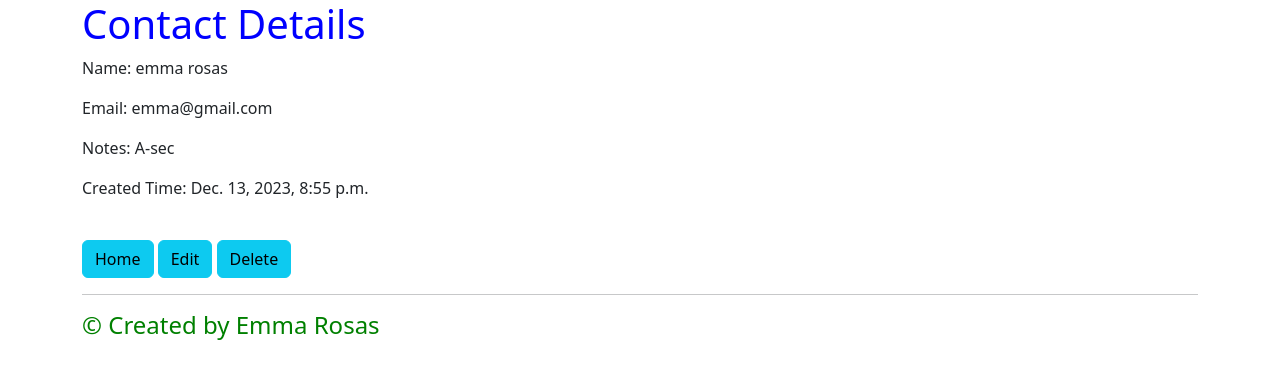
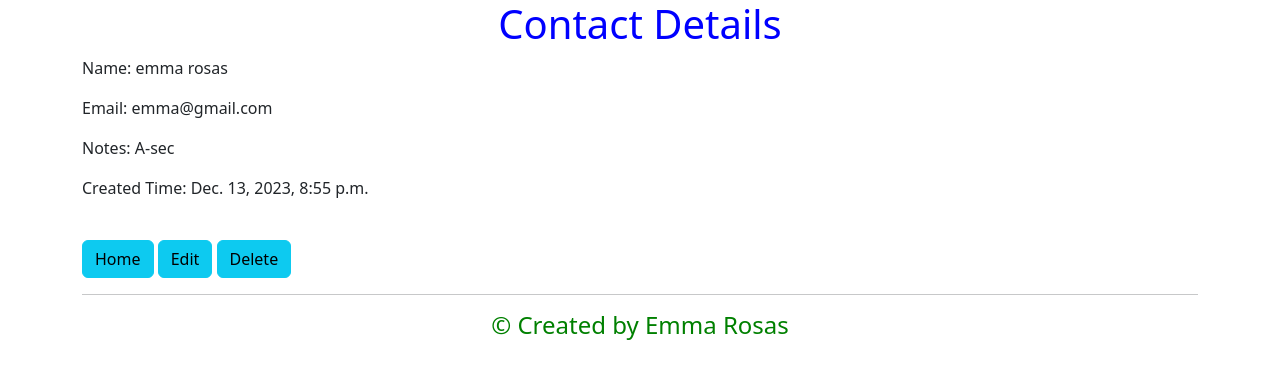
Before and after one commit to EmmaRosas/Emmaa_Rosas, a Django app: page /contacts/1/ in a window 1280 px wide. Shown: the top 379 px of the page. Run offline with Django 4.2, Linux system fonts and the light colour scheme; data comes from the database, SQL or seed files in the repository; some libraries are stand-ins or nearby versions.

Commit message:
Alignment

```diff
--- a/contacts/urls.py
+++ b/contacts/urls.py
@@ -4,7 +4,7 @@ from .views import ContactListView,ContactCreateView,ContactDetailView,ContactUp
 
 urlpatterns = [
     path("", ContactListView.as_view(), name="contact_list"),
-    path("create/", ContactCreateView.as_view, name="contact_create"),
+    path("create/", ContactCreateView.as_view(), name="contact_create"),
     path("contacts/<int:pk>/", ContactDetailView.as_view(), name="contact_detail"),
     path("contacts/<int:pk>/update", ContactUpdateView.as_view(), name="contact_update"),
     path("contacts/<int:pk>/delete", ContactDeleteView.as_view(), name="contact_delete"),
--- a/templates/base.html
+++ b/templates/base.html
@@ -15,6 +15,12 @@
   <link rel="stylesheet"
     href="https://cdn.jsdelivr.net/npm/bootstrap-icons@1.3.0/font/bootstrap-icons.css">
   <title>Contact Management</title>
+
+  <style>
+    .centered-text{
+        text-align: center;
+    }
+  </style>
 </head>
 
 <body>
```
